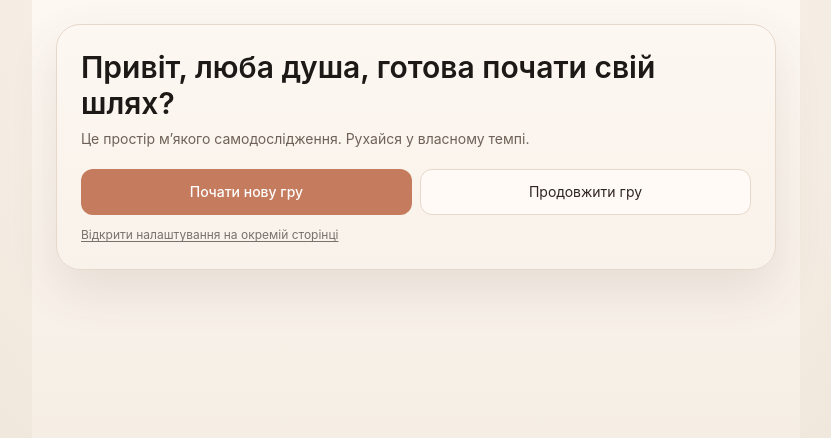
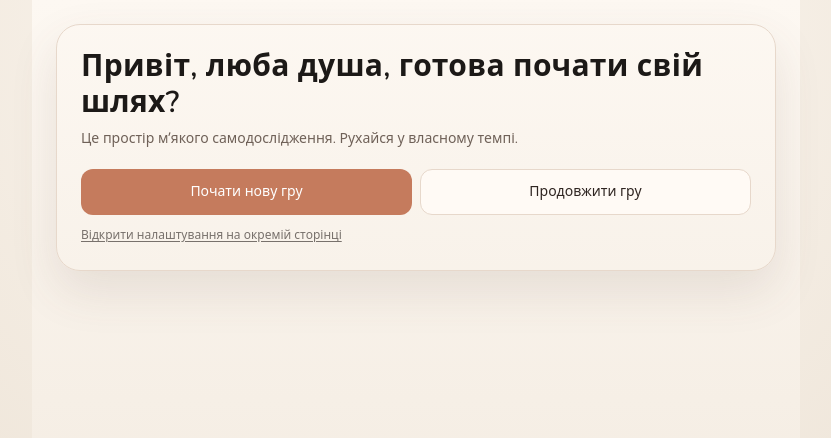
Before and after one commit to mishaivchenko/lila-game-codex, a React (Vite) app in the folder frontend/: page / in a window 1280 px wide. Shown: the top 438 px of the page, without its empty margins (224-1055 px from the left). Built offline with nearby package versions, Linux system fonts and the light colour scheme; no server answers.

Commit message:
Add soft rounded font theme for Lila app (Variant A)

```diff
--- a/frontend/src/styles/tailwind.css
+++ b/frontend/src/styles/tailwind.css
@@ -1,9 +1,9 @@
+@import './typography.css';
 @tailwind base;
 @tailwind components;
 @tailwind utilities;
 
 :root {
-  font-family: 'SF Pro Text', 'Segoe UI', sans-serif;
   --lila-bg-main: #f5efe6;
   --lila-bg-start: #fdf8f2;
   --lila-bg-end: #efe6da;
@@ -28,7 +28,29 @@
 body {
   margin: 0;
   min-height: 100vh;
+  font-family: var(--lila-font-body);
+  font-size: var(--lila-font-size-body);
+  line-height: var(--lila-line-height-body);
   background: radial-gradient(circle at top, var(--lila-bg-start), var(--lila-bg-end) 65%);
+}
+
+button,
+input,
+select,
+textarea {
+  font-family: var(--lila-font-ui);
+}
+
+h1,
+h2,
+h3,
+h4,
+h5,
+h6,
+.lila-heading {
+  font-family: var(--lila-font-heading);
+  line-height: var(--lila-line-height-heading);
+  letter-spacing: var(--lila-letter-spacing-heading);
 }
 
 [data-telegram-mode='true'] {
--- /dev/null
+++ b/frontend/src/styles/typography.css
@@ -0,0 +1,11 @@
+@import url('https://fonts.googleapis.com/css2?family=Nunito:wght@400;500;600;700;800&display=swap');
+
+:root {
+  --lila-font-body: 'Nunito', 'Noto Sans', 'Segoe UI', system-ui, -apple-system, sans-serif;
+  --lila-font-heading: 'Nunito', 'Noto Sans', 'Segoe UI', system-ui, -apple-system, sans-serif;
+  --lila-font-ui: 'Nunito', 'Noto Sans', 'Segoe UI', system-ui, -apple-system, sans-serif;
+  --lila-font-size-body: 15px;
+  --lila-line-height-body: 1.62;
+  --lila-line-height-heading: 1.28;
+  --lila-letter-spacing-heading: 0.01em;
+}
```
Also changed, not shown: 2 other files (tests, documents, lock files or other folders).
